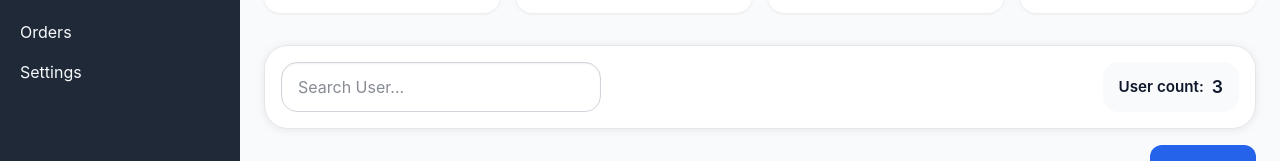
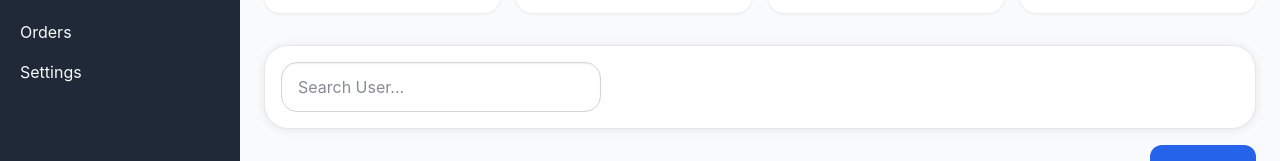
Before and after one commit to riyamalpani-netizen/react-dashboard, a React (Vite) app: page /dashboard in a window 1280 px wide. Shown: the part 207-368 px from the top of the page. Built offline with nearby package versions, Linux system fonts and the light colour scheme; the HTML template or start-up script is replaced by a standard one.

Commit message:
refactor: remove user count display and related state from Dashboard component

```diff
--- a/src/pages/Dashboard.jsx
+++ b/src/pages/Dashboard.jsx
@@ -23,9 +23,6 @@ function Dashboard() {
   const filteredUsers = users.filter((user) =>
     user.name.toLowerCase().includes(search.toLowerCase())
   ); //added to filter the users.
-
-  // Count of all users in state, updated when a user is added or deleted.
-  const userCount = users.length;
 
   const addUser = (name, email) => {
     const trimmedName = name.trim();
@@ -89,9 +86,6 @@ function Dashboard() {
                 onChange={(e) => setSearch(e.target.value)}
                 className="dashboard-search-input"
               />
-              <div className="dashboard-user-count">
-                User count: <span className="dashboard-count-value">{userCount}</span>
-              </div>
             </div>
           </div>
           <UserTable users={filteredUsers} theme={theme} onAddUser={addUser} onDeleteUser={deleteUser} />
```
